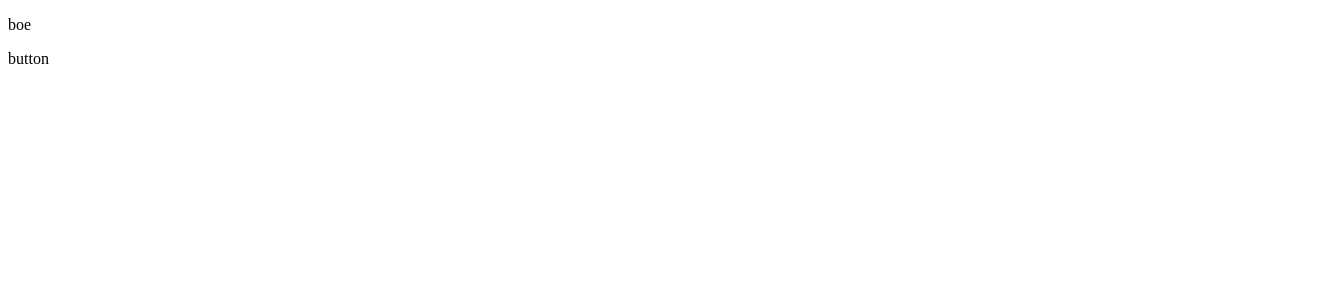
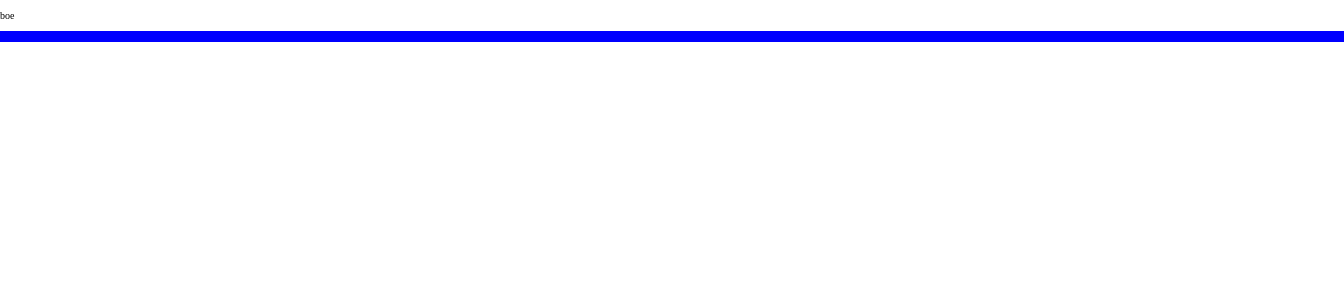
Before and after one commit to Juxtapose-Medialab/one-pager-juxtapose.github.io, a React (Create React App) app: page /about in a window 1280 px wide. Shown: the top 300 px of the page, 1344 px wide, since content can reach past the window. Built offline with nearby package versions, Linux system fonts and the light colour scheme.

Commit message:
Install css modules and add container.

```diff
--- a/package.json
+++ b/package.json
@@ -6,10 +6,11 @@
     "@testing-library/jest-dom": "^5.11.4",
     "@testing-library/react": "^11.1.0",
     "@testing-library/user-event": "^12.1.10",
+    "node-sass": "^5.0.0",
     "react": "^17.0.1",
     "react-dom": "^17.0.1",
     "react-router-dom": "^5.2.0",
-    "react-scripts": "4.0.3",
+    "react-scripts": "^4.0.3",
     "web-vitals": "^1.0.1"
   },
   "scripts": {
--- a/src/components/Button/Button.jsx
+++ b/src/components/Button/Button.jsx
@@ -4,8 +4,8 @@ import style from './Button.module.scss';
 class Button extends React.Component {
   render() {
     return (
-      <div>
-        button
+      <div className="container">
+        <p className={ style.title }>Hoi</p>
       </div>
     )
   }
--- a/src/components/Button/Button.module.scss
+++ b/src/components/Button/Button.module.scss
@@ -0,0 +1,3 @@
+.title {
+  color: blue;
+}
--- a/src/styles/main.css
+++ b/src/styles/main.css
@@ -1,7 +1,24 @@
 /**
- * Import layout
+ * 10px = 1rem (:10)
  */
 
+ html {
+  font-size: 62.5%;
+}
+
+ body {
+  margin: 0;
+}
+
 .container {
+  position: relative;
+  width: 100%;
+  max-width: 1540px;
+  padding: 0 3.2rem;
+  margin: 0 auto;
+  background-color: blue;
+}
 
+.title {
+  font-size: 1rem;
 }
```
Also changed, not shown: 2 other files (tests, documents, lock files or other folders).
